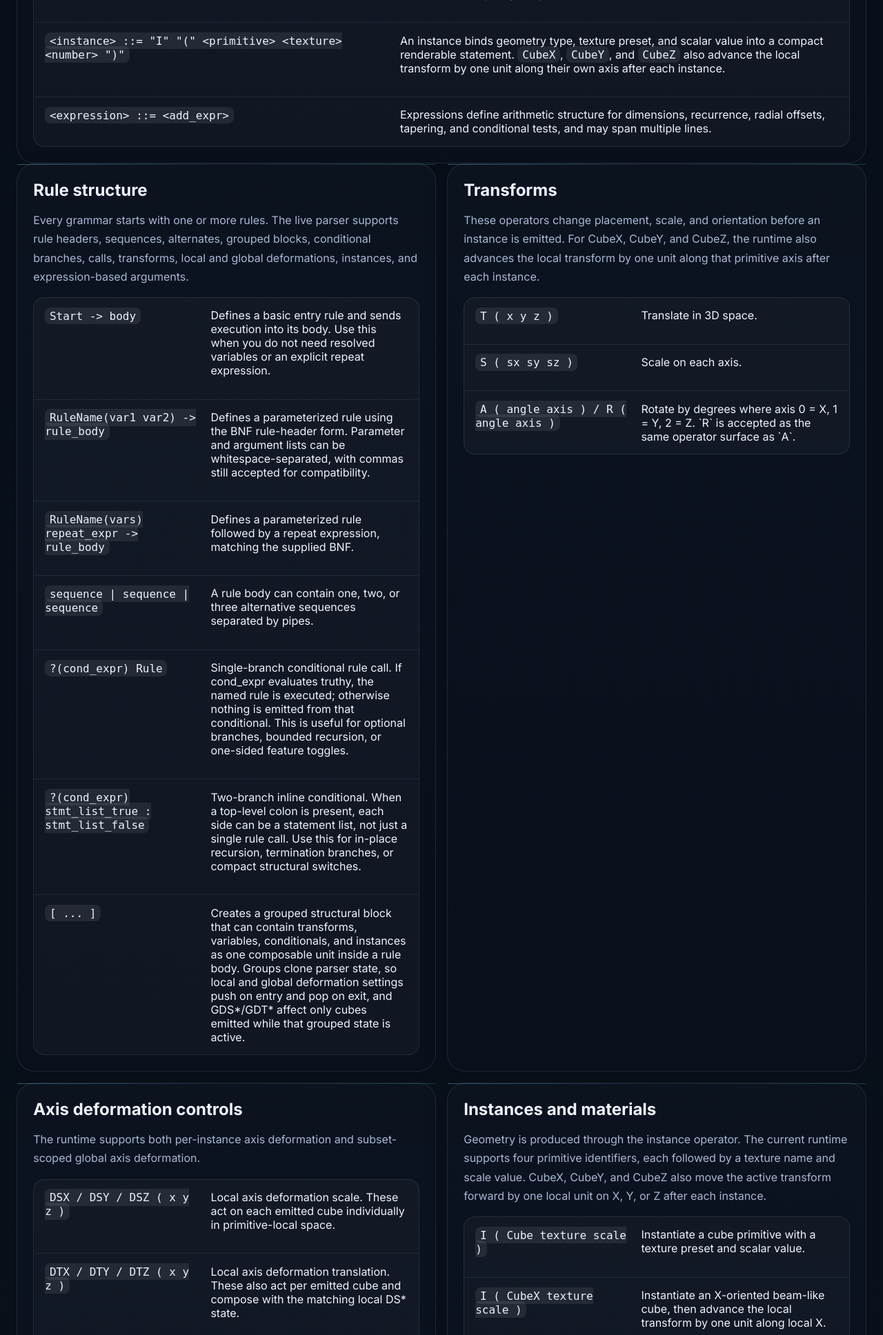
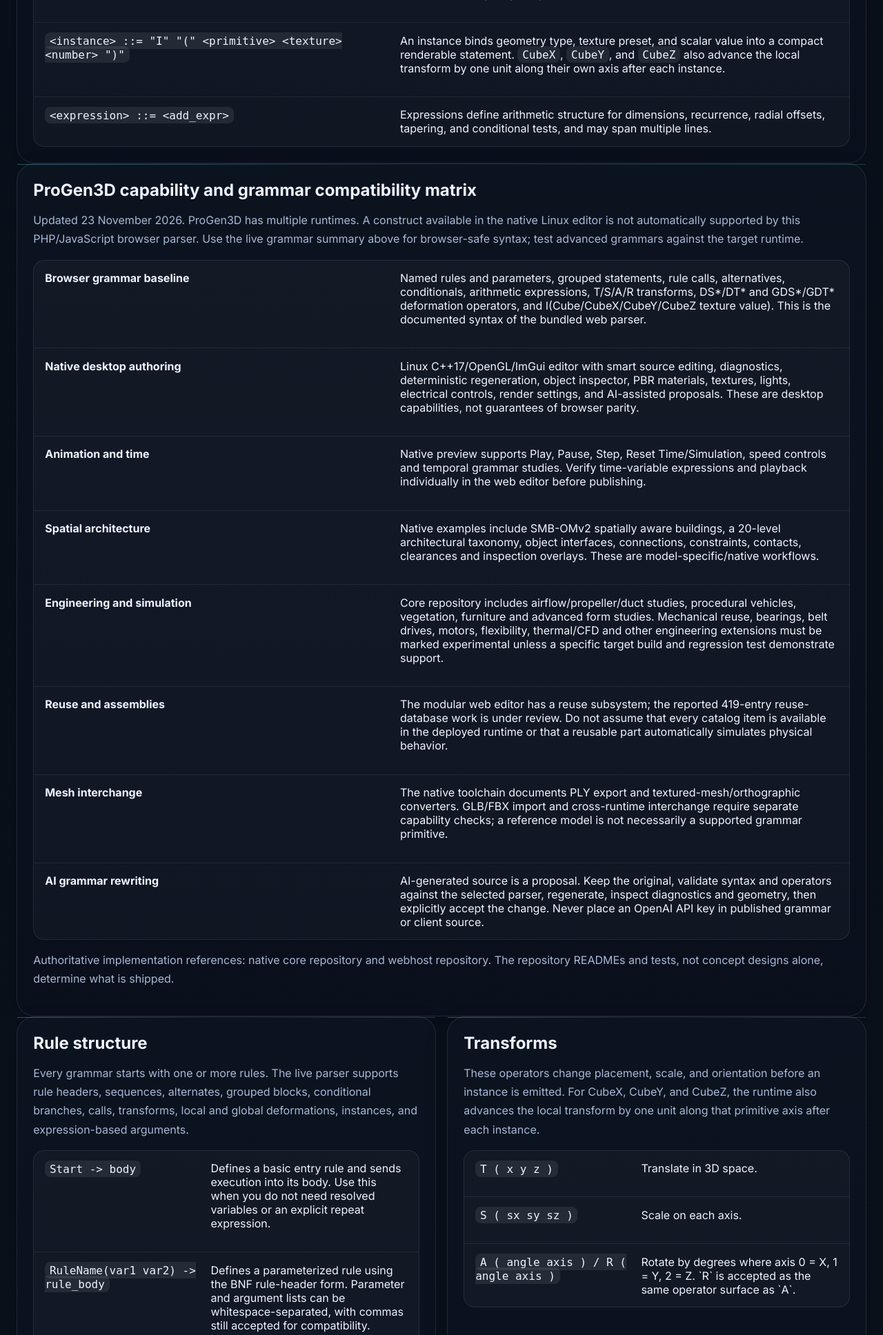
Before and after one commit to pghauff73/progen3d-webhost, a PHP site: page /reference.php in a window 1280 px wide. Shown: the part 2457-4393 px from the top of the page at 69% size. Run offline with PHP 8.4, Linux system fonts and the light colour scheme; some libraries are stand-ins or nearby versions.

Commit message:
docs: add cross-runtime ProGen3D grammar capability and compatibility matrix

```diff
--- a/reference.php
+++ b/reference.php
@@ -138,6 +138,22 @@ whitespace inside expressions may include spaces, tabs, newlines, and carriage r
     </div>
   </section>
 
+  <section class="reference-card" id="capability-matrix">
+    <h2>ProGen3D capability and grammar compatibility matrix</h2>
+    <p class="muted">Updated 23 November 2026. ProGen3D has multiple runtimes. A construct available in the native Linux editor is not automatically supported by this PHP/JavaScript browser parser. Use the live grammar summary above for browser-safe syntax; test advanced grammars against the target runtime.</p>
+    <div class="reference-table">
+      <div class="reference-row"><div class="reference-syntax"><strong>Browser grammar baseline</strong></div><div>Named rules and parameters, grouped statements, rule calls, alternatives, conditionals, arithmetic expressions, T/S/A/R transforms, DS*/DT* and GDS*/GDT* deformation operators, and I(Cube/CubeX/CubeY/CubeZ texture value). This is the documented syntax of the bundled web parser.</div></div>
+      <div class="reference-row"><div class="reference-syntax"><strong>Native desktop authoring</strong></div><div>Linux C++17/OpenGL/ImGui editor with smart source editing, diagnostics, deterministic regeneration, object inspector, PBR materials, textures, lights, electrical controls, render settings, and AI-assisted proposals. These are desktop capabilities, not guarantees of browser parity.</div></div>
+      <div class="reference-row"><div class="reference-syntax"><strong>Animation and time</strong></div><div>Native preview supports Play, Pause, Step, Reset Time/Simulation, speed controls and temporal grammar studies. Verify time-variable expressions and playback individually in the web editor before publishing.</div></div>
+      <div class="reference-row"><div class="reference-syntax"><strong>Spatial architecture</strong></div><div>Native examples include SMB-OMv2 spatially aware buildings, a 20-level architectural taxonomy, object interfaces, connections, constraints, contacts, clearances and inspection overlays. These are model-specific/native workflows.</div></div>
+      <div class="reference-row"><div class="reference-syntax"><strong>Engineering and simulation</strong></div><div>Core repository includes airflow/propeller/duct studies, procedural vehicles, vegetation, furniture and advanced form studies. Mechanical reuse, bearings, belt drives, motors, flexibility, thermal/CFD and other engineering extensions must be marked experimental unless a specific target build and regression test demonstrate support.</div></div>
+      <div class="reference-row"><div class="reference-syntax"><strong>Reuse and assemblies</strong></div><div>The modular web editor has a reuse subsystem; the reported 419-entry reuse-database work is under review. Do not assume that every catalog item is available in the deployed runtime or that a reusable part automatically simulates physical behavior.</div></div>
+      <div class="reference-row"><div class="reference-syntax"><strong>Mesh interchange</strong></div><div>The native toolchain documents PLY export and textured-mesh/orthographic converters. GLB/FBX import and cross-runtime interchange require separate capability checks; a reference model is not necessarily a supported grammar primitive.</div></div>
+      <div class="reference-row"><div class="reference-syntax"><strong>AI grammar rewriting</strong></div><div>AI-generated source is a proposal. Keep the original, validate syntax and operators against the selected parser, regenerate, inspect diagnostics and geometry, then explicitly accept the change. Never place an OpenAI API key in published grammar or client source.</div></div>
+    </div>
+    <p class="muted">Authoritative implementation references: <a href="https://github.com/pghauff73/progen3d">native core repository</a> and <a href="https://github.com/pghauff73/progen3d-webhost">webhost repository</a>. The repository READMEs and tests, not concept designs alone, determine what is shipped.</p>
+  </section>
+
   <section class="reference-grid">
     <?php foreach ($sections as $section): ?>
       <article class="reference-card">
```
